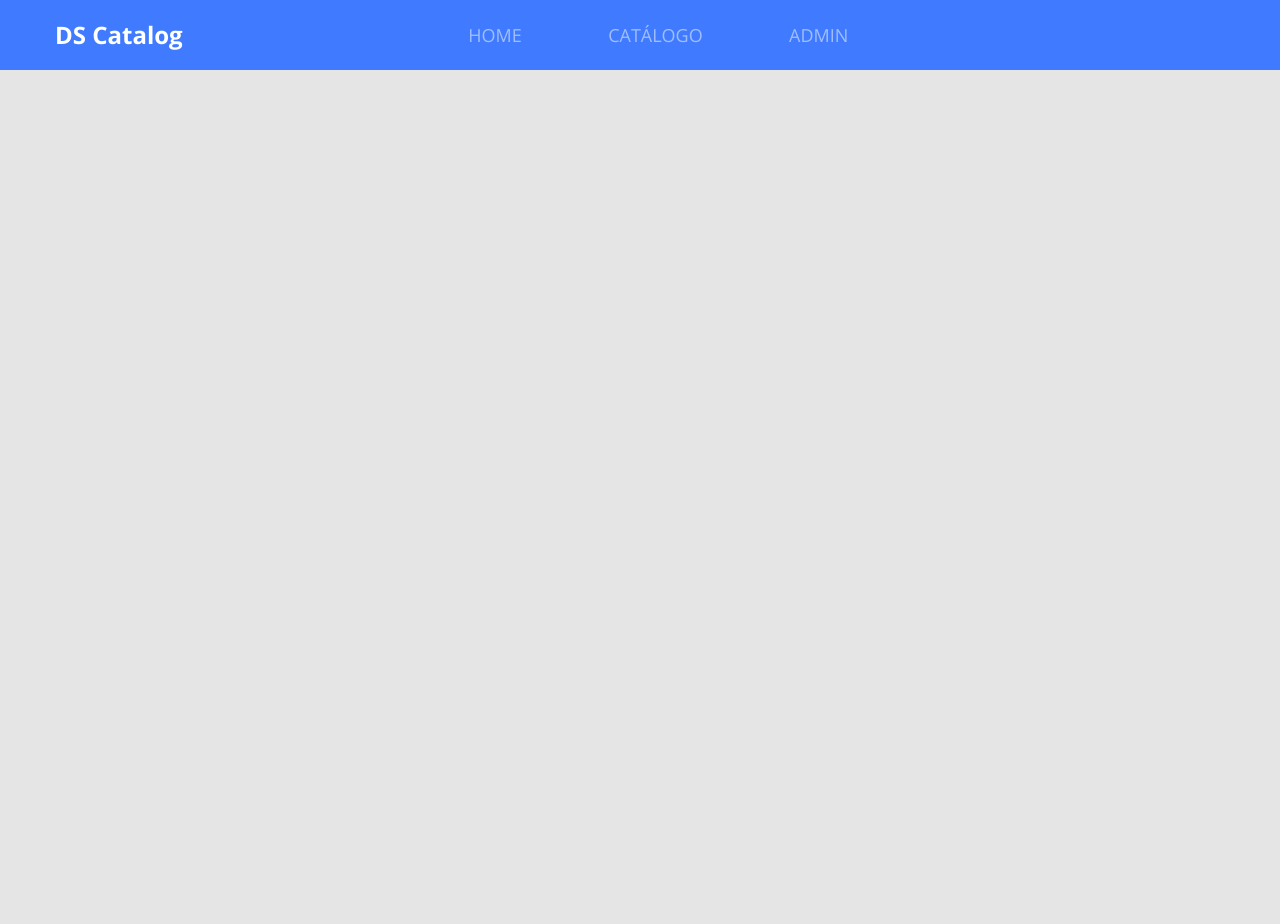
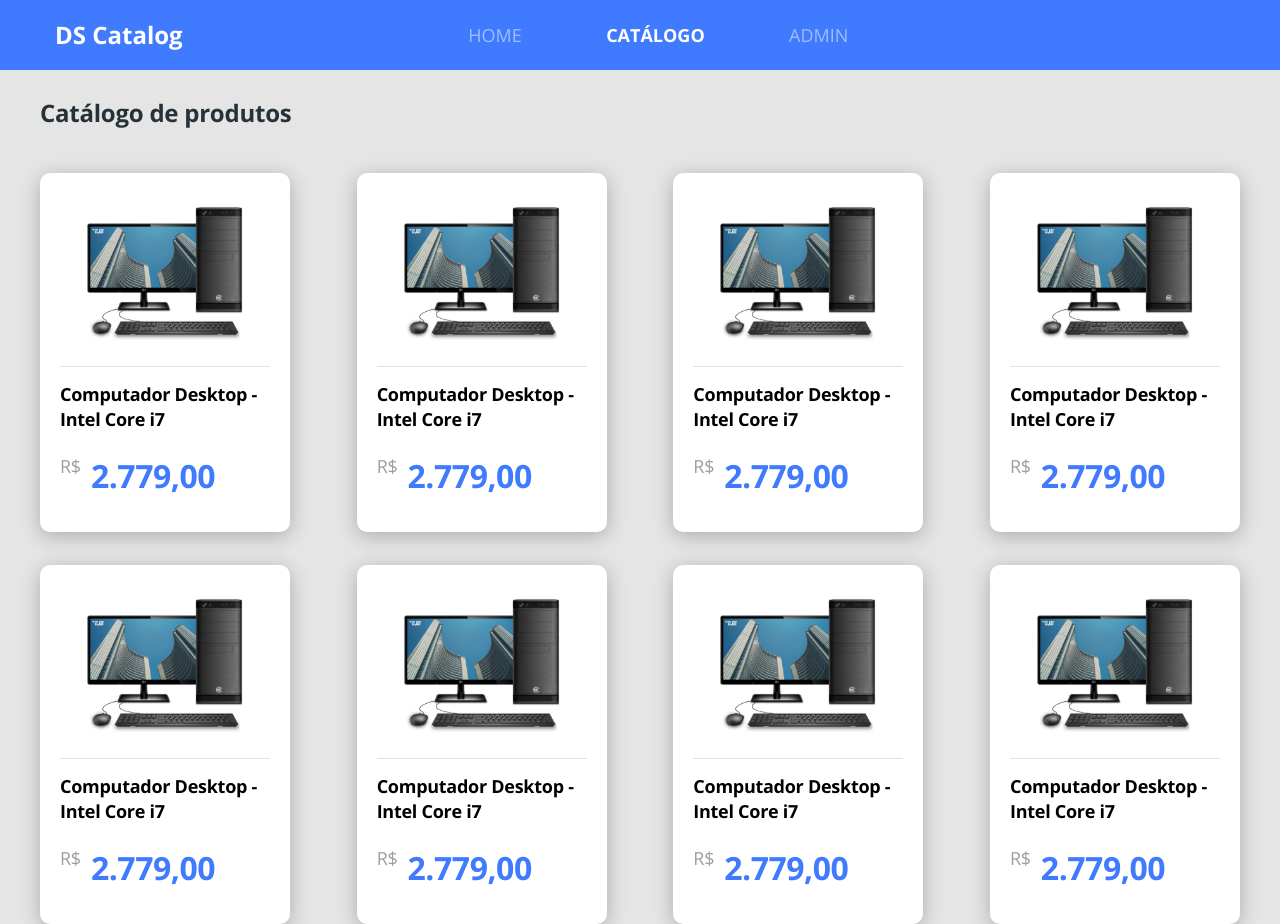
Before and after one commit to Duduxs/dscatalog, a React (Create React App) app in the folder front-web/: page /products in a window 1280 px wide. Before the commit the page ends 800 px from the top, so only its background shows below. Built offline with nearby package versions, Linux system fonts and the light colour scheme; the HTML template or start-up script is replaced by a standard one.

Commit message:
Aba de detalhes do produto parte 1 de 2

```diff
--- a/front-web/src/Routes.tsx
+++ b/front-web/src/Routes.tsx
@@ -3,6 +3,7 @@
 import NavBar from './core/components/NavBar';
 import Admin from './pages/Admin';
 import Catalog from './pages/Catalog';
+import ProductDetails from './pages/Catalog/components/ProductDetails';
 import Home from './pages/Home';
 
 const Routes = () => (
@@ -10,7 +11,8 @@
     <NavBar />
     <Switch>
         <Route exact path="/" component={Home} />
-        <Route path="/catalog" component={Catalog} />
+        <Route path="/products" exact component={Catalog} />
+        <Route path="/products/:productId" component={ProductDetails} />
         <Route path="/admin" component={Admin} />
     </Switch>
 </BrowserRouter>
--- a/front-web/src/core/components/ButtonIcon/styles.scss
+++ b/front-web/src/core/components/ButtonIcon/styles.scss
@@ -11,4 +11,5 @@
     display: flex;
     align-items: center;
     justify-content: center;
+    color: #FFF;
 }
--- a/front-web/src/core/components/NavBar/index.tsx
+++ b/front-web/src/core/components/NavBar/index.tsx
@@ -19,7 +19,7 @@
                     </NavLink>
                 </li>
                 <li>
-                    <NavLink to="/catalog">
+                    <NavLink to="/products">
                         CATÁLOGO
                     </NavLink>
                 </li>
--- a/front-web/src/pages/Catalog/components/ProductCard/styles.scss
+++ b/front-web/src/pages/Catalog/components/ProductCard/styles.scss
@@ -1,6 +1,14 @@
 .product-card {
     padding: 20px 20px 34px 20px;
     text-align: center;
+
+    &:focus,
+    &:hover{
+        transform: scale(1.1);
+        transition: all 0.5s ease-in;
+    }
+    transition: 1s;
+
 }
 
 .catalog-product-info {
@@ -14,6 +22,7 @@
     font-size: 18px;
     line-height: 25px;
     letter-spacing: -0.015em;
+    color: black;
 }
 
 .catalog-product-price-container {
--- /dev/null
+++ b/front-web/src/pages/Catalog/components/ProductDetails/index.tsx
@@ -0,0 +1,24 @@
+import React from 'react';
+import { NavLink, useParams } from 'react-router-dom';
+import { ReactComponent as ArrowIcon } from '../../../../core/assets/imgs/arrow.svg';
+import './styles.scss';
+
+type ParamsType = {
+    productId: string;
+}
+
+const ProductDetails = () => {
+    const { productId } = useParams<ParamsType>();
+    return (
+        <div className="product-details-container">
+            <div className="card-base border-radius-20 product-details">
+                <NavLink to="/products" className="product-details-goback">
+                    <ArrowIcon className="icon-goback" />
+                    <h1 className="text-goback">VOLTAR</h1>
+                </NavLink>
+            </div>
+        </div>
+    );
+};
+
+export default ProductDetails;
--- /dev/null
+++ b/front-web/src/pages/Catalog/components/ProductDetails/styles.scss
@@ -0,0 +1,27 @@
+.product-details-container {
+    margin-top: 42px;
+    padding-left: 40px;
+    padding-right: 40px;
+}
+
+.product-details {
+    padding: 50px 60px 90px 60px;
+}
+
+.product-details-goback {
+    display: flex;
+    align-items: center;
+}
+
+.icon-goback {
+    color: #407bff;
+    transform: rotate(-180deg);
+    margin-right: 30px;
+}
+
+.text-goback{
+    font-size: 24px;
+    line-height: 33px;
+    letter-spacing: -0.015em;
+    color: #263238;
+}
--- a/front-web/src/pages/Catalog/index.tsx
+++ b/front-web/src/pages/Catalog/index.tsx
@@ -1,6 +1,7 @@
 import React from 'react';
 import ProductCard from './components/ProductCard';
 import './styles.scss';
+import { NavLink } from 'react-router-dom';
 
 const Catalog = () => (
     <div className="catalog-container">
@@ -8,14 +9,14 @@
             Catálogo de produtos
         </h1>
         <div className="catalog-products">
-            <ProductCard />
-            <ProductCard />
-            <ProductCard />
-            <ProductCard />
-            <ProductCard />
-            <ProductCard />
-            <ProductCard />
-            <ProductCard />
+            <NavLink to="/products/1"><ProductCard /></ NavLink>
+            <NavLink to="/products/2"><ProductCard /></ NavLink>
+            <NavLink to="/products/3"><ProductCard /></ NavLink>
+            <NavLink to="/products/4"><ProductCard /></ NavLink>
+            <NavLink to="/products/5"><ProductCard /></ NavLink>
+            <NavLink to="/products/6"><ProductCard /></ NavLink>
+            <NavLink to="/products/7"><ProductCard /></ NavLink>
+            <NavLink to="/products/8"><ProductCard /></ NavLink>
         </div>
     </div>
 );
--- a/front-web/src/pages/Home/index.tsx
+++ b/front-web/src/pages/Home/index.tsx
@@ -12,7 +12,7 @@
                 <p className="home-p">
                     Ajudaremos você a encontrar os melhores <br /> produtos disponíveis do mercado.
                 </p>
-                <NavLink to="/catalog">
+                <NavLink to="/products">
                 <ButtonIcon text="INICIE AGORA A SUA BUSCA" />
                 </NavLink>
             </div>
```
Also changed, not shown: front-web/src/core/assets/imgs/arrow.svg.
